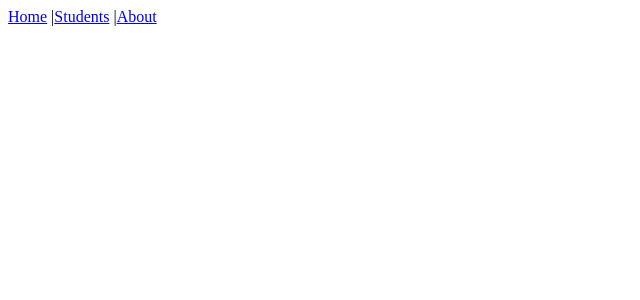
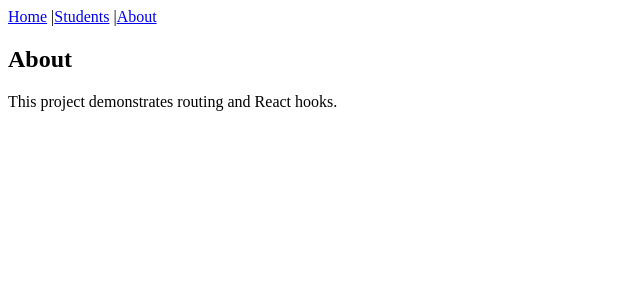
Before and after one commit to LeygoSIT-N0Cro/Midterm_Activity1, a React (Vite) app: page /About in a window 1280 px wide. Shown: the top 300 px of the page, without its empty margins (0-640 px from the left). Built offline with nearby package versions, Linux system fonts and the light colour scheme.

Commit message:
Created the about page

```diff
--- a/src/pages/About.jsx
+++ b/src/pages/About.jsx
@@ -1,7 +1,10 @@
 function About() {
   return (
-    <div className="about-page"></div>
-  );
+    <div>
+      <h2>About</h2>
+      <p>This project demonstrates routing and React hooks.</p>
+    </div>
+  )
 }
 
-export default About;
+export default About
```
